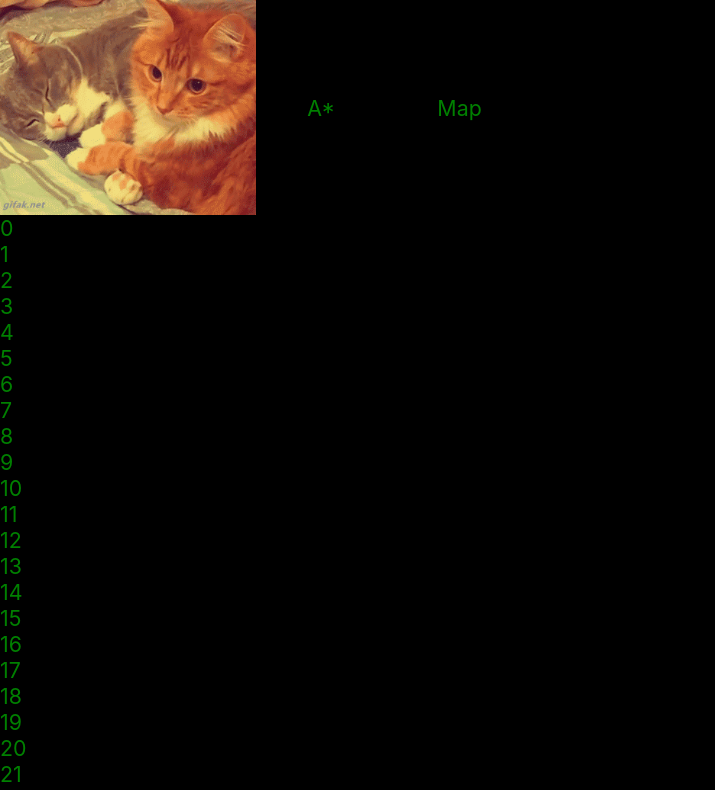
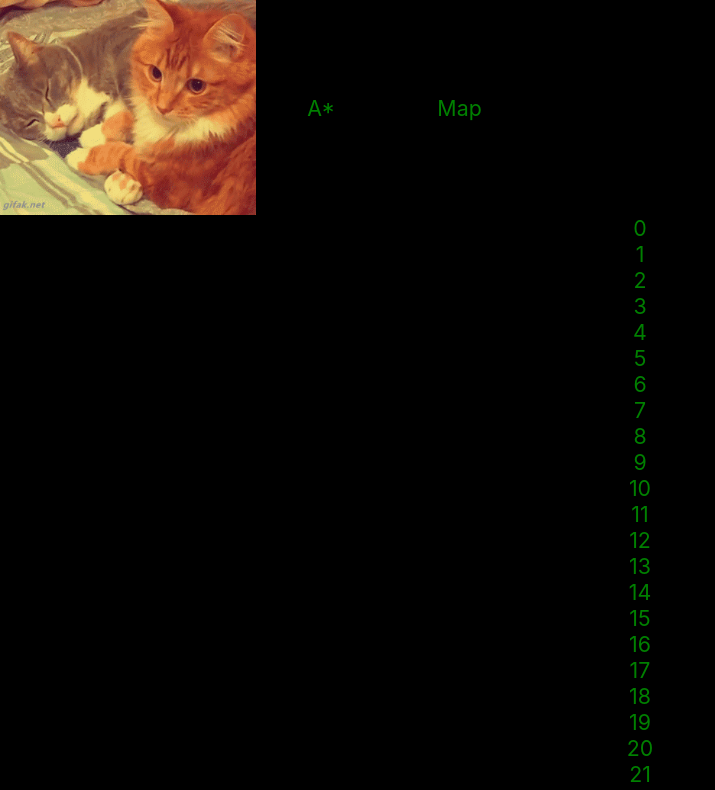
Before and after one commit to GniteDai/GD-Test, a Nuxt app: page / in a window 1280 px wide. Shown: the top 790 px of the page, without its empty margins (0-715 px from the left). Built offline with nearby package versions, Linux system fonts and the light colour scheme.

Commit message:
A* search => First Example

```diff
--- a/components/algorithm/A-star-search.vue
+++ b/components/algorithm/A-star-search.vue
@@ -1,34 +1,46 @@
 <template>
-  <div>
+  <div @click.middle.prevent="aStarGoSearch" @click.right.prevent="cancelBuild">
     <div class="menu">
-      <div class="menu-item" @click="setBasic(true)">Build 全白</div>
-      <div @click="openRouteChange" :class="{ 'menu-item-Selected' : b_openRouteChange }">牆壁相反改變</div>
-      <div @click="openBuildWall" :class="{ 'menu-item-Selected' : b_openBuildWall }">建立牆壁</div>
+      <div class="menu-item" @click="aStarGoSearch">Go Search</div>
+      <div class="menu-item" @click="test(true)">Build white</div>
+      <!-- <div class="menu-item" @click="setBasic(false)">Build random</div> -->
+      <div class="menu-item" @click="test(false)">Build random</div>
+      <!-- <div @click="openRouteChange" :class="{ 'menu-item-Selected' : b_openRouteChange }">牆壁相反改變</div> -->
+      <div class="menu-item" @click="openBuildWall" :class="{ 'menu-item-Selected' : b_openBuildWall }">建立牆壁</div>
+      <div class="menu-item" @click="cancelWall" :class="{ 'menu-item-Selected' : b_openCancelWall }">取消牆壁</div>
     </div>
-    <div class="test-outer" v-for="(row, row_index) in arrayTest" :key="row_index">
-      <div class="test-inner" ref="column" v-for="(column, column_index) in row" :key="column_index" v-html="column.info" @mouseover="changeRoute(row_index, column)"></div>
-      <!-- <div class="test-inner" ref="column" :data.prop="column" v-for="(column, column_index) in row" :key="column_index" v-html="column.info" @mouseover="changeRouteTest(column)"></div> -->
+    <div class="remind-text"> 右鍵 可快速關閉 已選取功能</div>
+    <div class="a-star-outer">
+      <div class="test-outer" v-for="(row, row_index) in arrayTest" :key="row_index">
+        <!-- <div class="test-inner" ref="column" v-for="(column, column_index) in row" :key="column_index" v-html="column.info" @mouseover="changeRoute(row_index, column)"></div> -->
+        <!-- <div class="test-inner" ref="column" v-for="(column, column_index) in row" :key="column_index" @mouseover="changeRoute(row_index, column)" :class="[column.wall === true ? 'isWall' : 'isNotWall']"></div> -->
+        <div class="test-inner" ref="column" v-for="(column, column_index) in row" :key="column_index" @mouseover="changeRoute(row_index, column)" @click.right.prevent="cancelBuild" :class="[column.wall === 0 ? 'isWall' : 'isNotWall', {isStart: column.start, isEnd: column.end, isPass: column.pass}]"></div>
+        <!-- <div class="test-inner" ref="column" :data.prop="column" v-for="(column, column_index) in row" :key="column_index" v-html="column.info" @mouseover="changeRouteTest(column)"></div> -->
+      </div>
     </div>
   </div>
 </template>
 
 <script>
+import {astar, Graph} from 'javascript-astar/astar';
 export default {
   props: ['panel'],
   data(){
     return{
       arrayTest: [],
       b_openRouteChange: false,
-      b_openBuildWall: false
+      b_openBuildWall: false,
+      b_openCancelWall: false,
     }
   },
   mounted(){
-    this.setBasic(false);
+    // this.setBasic(false);
+    this.test();
   },
   methods: {
     getRandomInt(){
       let min = Math.ceil(0);
-      let max = Math.floor(2);
+      let max = Math.floor(5);
       return Math.floor(Math.random() * (max - min)) + min;
     },
     setBasic(b_No_Wall){
@@ -38,9 +50,9 @@ export default {
       // 列
       let column = []
       let data = {}
-      for(let i=0; i<=10; i++){
+      for(let i=0; i<=9; i++){
         column = []
-        for(let j = 0; j<=10;j++){
+        for(let j = 0; j<=9;j++){
           data = {
             x: i,
             y: j,
@@ -49,7 +61,7 @@ export default {
             start: false,
             end: false
           }
-          data.info = data.wall ? 'X' : 'o';
+          data.info = data.wall ? 'x' : 'o';
           column.push(data);
           data = {}
         }
@@ -58,12 +70,28 @@ export default {
       this.arrayTest = row;
     },
     changeRoute(outer, inner){
-      if(this.b_openRouteChange){
-        inner.wall = !inner.wall;
-        inner.info = inner.wall ? 'X' : 'o';
-      }else if(this.b_openBuildWall){
-        inner.wall = true;
+      // if(this.b_openRouteChange){
+      //   inner.wall = !inner.wall;
+      //   inner.info = inner.wall ? 'X' : 'o';
+      // }else if(this.b_openBuildWall){
+      //   inner.wall = 0;
+      //   inner.pass = false;
+      //   inner.info = 'X';
+      // }else if(this.b_openCancelWall){
+      //   inner.wall = 1;
+      //   inner.pass = false;
+      //   inner.info = 'o';
+      // }
+      if(this.b_openBuildWall){
+        this.clearPassRoute()
+        inner.wall = 0;
+        inner.pass = false;
         inner.info = 'X';
+      }else if(this.b_openCancelWall){
+        this.clearPassRoute()
+        inner.wall = 1;
+        inner.pass = false;
+        inner.info = 'o';
       }
     },
     changeRouteTest(inner){
@@ -71,18 +99,98 @@ export default {
       console.log('data => ', this.$refs.column[0].data)
     },
     openRouteChange(){
+      // 相反
       this.b_openRouteChange = !this.b_openRouteChange;
       this.b_openBuildWall = false;
+      this.b_openCancelWall = false;
     },
     buildWall(b_No_Wall){
-      let wall = b_No_Wall ? false : this.getRandomInt() === 0 ? true : false
+      let wall = b_No_Wall ? 1 : this.getRandomInt() <= 0 ? 0 : 1
       return wall
     },
     openBuildWall(){
+      // 建立
       this.b_openBuildWall = !this.b_openBuildWall;
       this.b_openRouteChange = false;
+      this.b_openCancelWall = false;
+    },
+    cancelWall(){
+      // 取消
+      this.b_openCancelWall = !this.b_openCancelWall;
+      this.b_openRouteChange = false;
+      this.b_openBuildWall = false;
+    },
+    test(b_No_Wall){
+      this.setBasic(b_No_Wall);
+
+      this.arrayTest[0][0].start = true;
+      this.arrayTest[0][0].wall = 1;
+      this.arrayTest[9][9].end = true;
+      this.arrayTest[9][9].wall = 1;
+
+      this.aStarGoSearch();
+    },
+    aStarGoSearch(){
+      // cancel build state
+      this.cancelBuild();
+
+      let graphData = [];
+      let allRowIndex = 0;
+      let rowData = [];
+      let columnData = [];
+      let start_XY = {
+        x: 0,
+        y: 0
+      }
+      let end_XY = {
+        x: 0,
+        y: 0
+      }
+
+      for(let row of this.arrayTest){
+        columnData = []
+        for(let column of row){
+          column.pass = false;
+          columnData.push(column.wall)
+          if(column.start){
+            start_XY.x = column.x
+            start_XY.y = column.y
+          }
+          if(column.end){
+            end_XY.x = column.x
+            end_XY.y = column.y
+          }
+        }
+        allRowIndex++;
+        rowData.push(columnData)
+      }
+
+      let graph = new Graph(rowData);
+      let start = graph.grid[start_XY.x][start_XY.y];
+      let end = graph.grid[end_XY.x][end_XY.y];
+
+      let result = astar.search(graph, start, end);
+      let index = 0
+      for(let res of result){
+        if(!this.arrayTest[res.x][res.y].end){
+          this.arrayTest[res.x][res.y].pass = true;
+        }
+        console.log(index + ' => x: ' + res.x + ' y: '+ res.y)
+        index++;
+      }
+    },
+    clearPassRoute(){
+      for(let row of this.arrayTest){
+        for(let column of row){
+          column.pass = false;
+        }
+      }
+    },
+    cancelBuild(){
+      this.b_openBuildWall = false
+      this.b_openCancelWall = false
     }
-  }
+  },
 }
 </script>
 
@@ -95,10 +203,13 @@ export default {
     height: auto;
     color: greenyellow;
     display: flex;
-    justify-content: space-around;
+    justify-content: center;
     align-content: center;
-    margin-bottom: 3%;
     cursor: pointer;
+    margin: 3% 0 1%;
+  }
+  .menu-item {
+    padding: 0% 5%;
   }
   .menu-item:hover {
     color: red;
@@ -108,21 +219,47 @@ export default {
     color: red;
     background-color: white;
   }
+  .remind-text {
+    width: 100%;
+    height: auto;
+    text-align: center;
+    color: red;
+    font-size: 2.67vw;
+    margin: 0 0 3%;
+  }
+  .a-star-outer {
+    margin: 0 0 8%;
+  }
   .test-outer {
     width: 100%;
     height: auto;
     display: flex;
-    justify-content: space-around;
+    justify-content: center;
     align-content: center;
   }
   .test-inner {
-    color: orange;
-    font-size: 1.67vw;
     cursor: default;
     border: 1px solid green;
+    width: 2vw;
+    height: 2vw;
   }
   .test-inner:hover {
     background: white;
     color: red;
   }
+  .isWall {
+    background-color: red;
+  }
+  .isNotWall {
+    background-color: black;
+  }
+  .isStart {
+    background-color: orange;
+  }
+  .isEnd {
+    background-color: pink;
+  }
+  .isPass {
+    background-color: purple;
+  }
 </style>
--- a/components/panelContent.vue
+++ b/components/panelContent.vue
@@ -1,6 +1,6 @@
 <template>
   <div>
-    <div class="test-outer" v-for="test of arrayTest" :key="test" v-html="test" />
+    <div class="test-inner" v-for="test of arrayTest" :key="test" v-html="test" />
   </div>
 </template>
 
@@ -24,10 +24,11 @@ export default {
 </style>
 
 <style scoped>
-  .test-outer {
+  .test-inner {
     width: 100%;
     height: auto;
     color: green;
     font-size: 1.67vw;
+    text-align: center;
   }
 </style>
--- a/nuxt.config.js
+++ b/nuxt.config.js
@@ -29,8 +29,9 @@ export default {
       { hid: 'description', name: 'description', content: process.env.npm_package_description || '' }
     ],
     link: [
-      { rel: 'icon', type: 'image/x-icon', href: '/favicon.ico' }
-    ]
+      { rel: 'icon', type: 'image/x-icon', href: '/favicon.ico' },
+    ],
+    script: []
   },
   /*
   ** Global CSS
--- a/package.json
+++ b/package.json
@@ -11,6 +11,7 @@
   "dependencies": {
     "@nuxtjs/axios": "^5.12.0",
     "element-ui": "^2.13.2",
+    "javascript-astar": "^0.4.1",
     "mapbox-gl": "^1.11.1",
     "nuxt": "^2.14.0"
   },
--- a/pages/index.vue
+++ b/pages/index.vue
@@ -6,7 +6,6 @@
       <AstarSearch :panel='panel' v-if="this.panel === 'A*'"/>
       <Dmap :panel='panel' v-if="this.panel === 'map'" />
     </div>
-
   </div>
 </template>
 
@@ -40,6 +39,7 @@ export default {
   html {
     scrollbar-width: none;
     height: 100%;
+    background-color: black;
   }
   body {
     -ms-overflow-style: none;
@@ -54,7 +54,6 @@ export default {
 
 <style scoped>
   .index-outer {
-    background-color: black;
     width: 100%;
     height: auto;
   }
```
Also changed, not shown: 1 other file (tests, documents, lock files or other folders).
